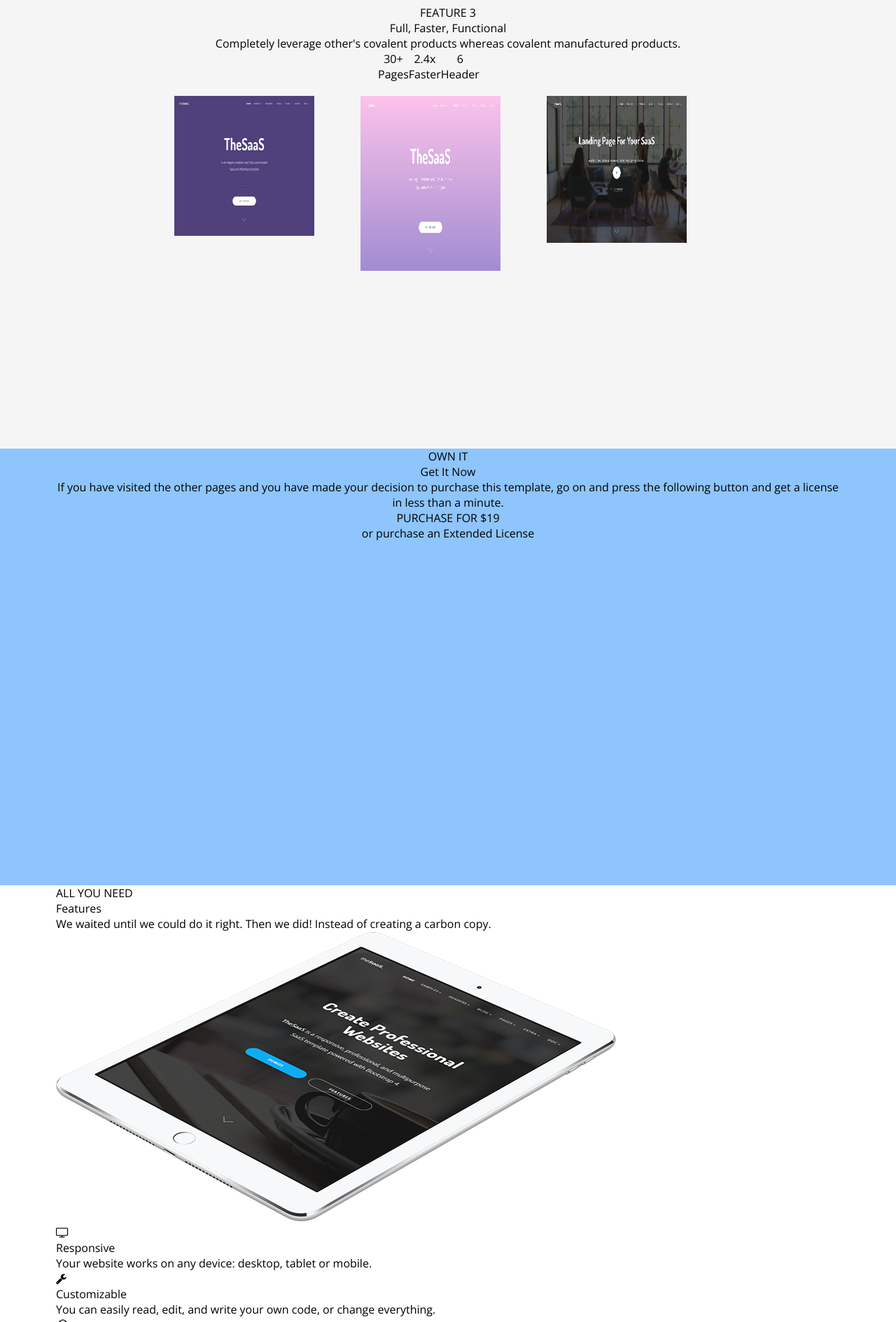
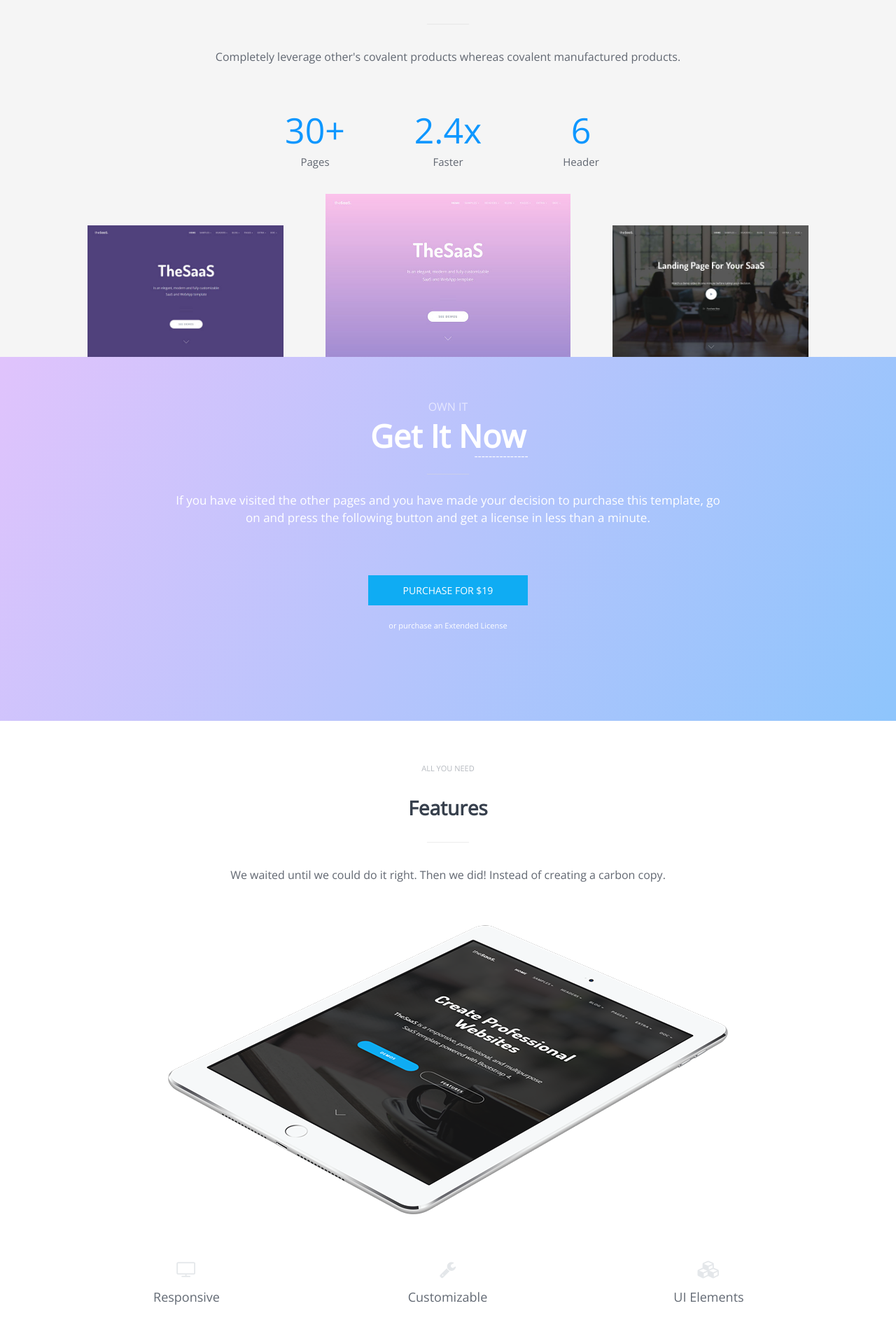
Before and after one commit to davidmkrtchyan991/web-development-thesaas, a PHP site: page / in a window 1280 px wide. Shown: the part 3120-5009 px from the top of the page at 70% size. Run offline with PHP 8.4, Linux system fonts and the light colour scheme.

Commit message:
TheSaas website till unlimited options without responsiveness

```diff
--- a/css/thesaastemp.css
+++ b/css/thesaastemp.css
@@ -33,16 +33,21 @@ a {
 	text-decoration: none;
 }
 .btn {
-	 color: #fff;
-	 background-color: #0facf3;
+	display: inline-block;
+ 	color: #fff;
+ 	background-color: #0facf3;
 }
 .btn:hover {
 	box-shadow: 1px 1px 1px #0facf3, -1px -1px 1px #0facf3;
 }
+.btn-round {
+	border-radius: 44px;
+}
 .line {
-	border: 1px solid #dadada;
+	border-top: 1px solid #dadada;
 	width: 60px;
 	margin: 0 auto;
+	opacity: 0.5;
 }
 .sec-pos {
 	padding-top: 60px;
@@ -71,9 +76,9 @@ a {
 	Header start
 ---------------------*/
 header {
+   	background-image: url("../images/space.png");
 	height: 100vh;
-	background-image: url('../images/sky.jpg');
-    background-size: 100% 100%;
+	background-color: #345269;
 }
 .navigation {
 	overflow: hidden;
@@ -89,7 +94,7 @@ header {
 nav {
 	float: right;
 	margin-bottom: 100px;
-	overflow: hidden;
+	/*overflow: hidden;*/
 }
 .menu-hamburger {
 	color: red;
@@ -167,16 +172,15 @@ nav ul ul li a:hover {
 	margin-bottom: 50px;
 }
 .advert-btn {
-	display: inline-block;
 	margin-bottom: 30px;
 	padding: 16px 58px;
-	border-radius: 44px;
 	font-size: 20px;
-
+}
+.ext-license {
+	font-size: 11px;
 }
 .advert-ext-license {
 	color: grey;
-	font-size: 11px;
 }
 .advert .scroll-down {
 	font-size: 45px;
@@ -255,7 +259,7 @@ nav ul ul li a:hover {
 .variaties {
 	background-color: #f8f8f8;
 	text-align: center;
-	height: 827px;
+	height: 781px;
 }
 .variaties ul {
 	width: 722px;
@@ -268,7 +272,7 @@ nav ul ul li a:hover {
 .variaties ul li {
 	float: left;
 	border-right: 1px solid #616771;
-	width: 120px;
+	width: 16.667%;
 	padding: 7px 0;
 	color: #616771;
 	text-transform: uppercase;
@@ -290,53 +294,103 @@ nav ul ul li a:hover {
 	Variaties end
 -------------------*/
 
-/*-----------------
-	Funstional start
+/*------------------
+	Functional start
 -------------------*/
 .functional {
 	background-color: #f5f5f5;
 	text-align: center;
-	height: 734px;
-	padding-top: 100px;
+	height: 649px;
 }
 .statistics {
 	overflow: hidden;
-	width: 200px;
+	width: 570px;
 	margin: 0 auto 20px;
 }
 .statistics div {
 	float: left;
+	width: 100px;
+	height: 90px;
+	margin: 0 45px 60px;
+}
+.func-result {
+	font-size: 50px;
+	color: #0e97ff;
+}
+.func-part {
+    color: #616771;
+    font-size: 15px;
 }
 .saas {
-	width: 782px;
+	width: 1090px;
+	height: 234px;
 	margin: 0 auto;
 }
 .saas div {
 	float: left;
-	width: 200px;
-	margin-left: 66px;
-}
-.saas img {
-	width: 100%;
-}
-.saas div:first-child {
-	margin-left: 0;
-}
-.header-color img {
-	height: 200px;
-}
-.header-gradient img {
-	height: 250px;
-}
-.header-video img {
-	height: 210px;
+	width: 280px;
+	height: 188px;
+	margin: 0 30px;
+	background-size: cover;
 }
 
+.header-color {
+	background: url("../images/header-color.jpg") no-repeat;
+	height: 234px;
+}
+.header-gradient {
+	position: relative;
+	top: -45px;
+}
+.saas .header-gradient {
+	background: url("../images/header-gradient.jpg") no-repeat;
+	width: 350px;
+	height: 233px;
+	background-size: cover;
+}
+.header-video {
+	background: url("../images/header-video.jpg") no-repeat;
+}
+/*-----------------
+	Functional end
+------------------*/
+
+/*----------------
+	License start
+------------------*/
 .license {
-	background-color: #8ec5fc;
+    background-image: linear-gradient(120deg, #e0c3fc 0%, #8ec5fc 100%);
 	text-align: center;
-	height: 624px;
+	height: 520px;
+	color: #fff;
 }
+.license-subtitle {
+	color: #e6e7fe;
+}
+.license-title {
+	font-size: 45px;
+	font-weight: 600;
+}
+.mark-border {
+	margin: -13px 0 0 152px;
+}
+.license-text {
+	width: 786px;
+	margin: 0 auto;
+	font-size: 17px;
+	line-height: 25px;
+}
+.license .line {
+    margin: 15px auto 24px;
+}
+.license .btn {
+    padding: 12px 50px;
+    font-size: 14px;
+    margin: 70px auto 21px;
+}
+/*-----------------
+	License end
+------------------*/
 
 /*------------------
 	Features start
@@ -344,10 +398,105 @@ nav ul ul li a:hover {
 .features {
 	background-color: #fff;
 	height: 1205px;
+	text-align: center;
 }
+.tools {
+	height: 400px;
+	width: 100%;
+	margin-top: 37px;
+}
+.tools div {
+	width: 327px;
+	margin: 25px 23px;
+	float: left;
+	font-size: 14px;
+	line-height: 25px;
+}
+.tool-icon {
+	color: #e4e7ea;
+	font-size: 25px;
+}
+.tool-title {
+	margin: 11px 0 22px;
+	font-size: 18px;
+	color: #626973;
+}
+.tool-desc {
+	font-size: 14px;
+}
+/*------------------
+	Features end
+-------------------*/
+
+/*---------------------
+	Customization start
+-----------------------*/
+.customization {
+	height: 122px;
+	background-color: #8ea6e6;
+	padding-top: 40px;
+}
+.custom-question {
+	float: left;
+	font-size: 24px;
+	color: #fff;
+}
+.custom-btn {
+	float: right;
+}
+.customization a {
+	display: inline-block;
+	background-color: #fff;
+	padding: 9px 34px;
+	border-color: #f1f2f3;
+    color: #b5b9bf;
+    font-size: 12px;
+}
+.customization a:hover {
+	color: #616771;
+}
+/*--------------------
+	Customization end
+----------------------*/
+
+/*--------------------
+	Business start
+----------------------*/
+.business {
+	height: 640px;
+	background-color: #f8f8f8;
+	padding-top: 70px;
+	position: relative;
+	color: #616771
+}
+.business-content {
+	width: 715px;
+}
+.business-tools div {
+	width: 296px;
+	margin: 50px 60px 0 0;
+	float: left;
+}
+.business-tool-icon {
+	font-size: 25px;
+	color: #0facf3;
+}
+.pricing-window  {
+	background-image: url("../images/pricing-window.jpg");
+	background-size: cover;
+	width: 544px;
+	height: 365px;
+	float: right;
+	position: absolute;
+	right: 0;
+	top: 172px;
+}
+/*--------------------
+	Business end
+----------------------*/
 
 /*-----Media Queries-----*/
-
+/*
 @media all and (max-width: 600px) {
 	.page-width {
 		width: 100%;
@@ -389,6 +538,7 @@ nav ul ul li a:hover {
 	.gallery {
 		width: 100%;
 	}
+	*/
 
 
 
--- a/index.html
+++ b/index.html
@@ -18,6 +18,8 @@
 
 <body>
 <div class="page-wrapper">
+
+	<!--Header start-->
 	<header>
 		<div class="page-width sec-pos">
 			<div class="navigation">
@@ -66,14 +68,15 @@
 				<p class="advert-title">Built for <span>Everybody</span></p>
 				<p class="advert-desc">TheSaaS is an elegant, modern and fully customizable SaaS and WebApp template</p>
 				<hr class="line"/>
-				<a href="https://themeforest.net/checkout/30576305" target="_blank" class="btn advert-btn">PURCHASE NOW - &#36; 19</a><br/>
+				<a href="https://themeforest.net/checkout/30576305" target="_blank" class="btn btn-round advert-btn">PURCHASE NOW - &#36; 19</a><br/>
 				<a href="https://themeforest.net/checkout/30576305" target="_blank" class="advert-ext-license">or purchase an Extended License</a><br/>
 				<a href="#sample"><i class="fa fa-angle-down scroll-down" aria-hidden="true"></i></a>
 			</div>
 		</div>
 	</header>
+	<!--Header end-->
 
-	<!--sample start-->
+	<!--Sample start-->
 	<div class="sample" id="sample">
 		<div class="puge-width sec-pos">
 			<p class="sec-subtitle">DEMO</p>
@@ -119,9 +122,10 @@
 				</div>
 			</div><!--gallery end-->
 		</div>
-	</div><!--Sample end-->
+	</div>
+	<!--Sample end-->
 
-	<!--variaties start-->
+	<!--Variaties start-->
 	<div class="variaties">
 		<div class="page-width sec-pos">
 			<p class="sec-subtitle">FEATURE 5</p>
@@ -142,99 +146,143 @@
 		<div>
 			<img src="images/header-color.jpg" alt="The Saas picture"/>
 		</div>
-	</div><!--variaties end-->
+	</div>
+	<!--Variaties end-->
 
+	<!--Functional start-->
 	<div class="functional">
-		<div class="page-width">
-			<div class="titles">
-				<p>FEATURE 3</p>
-				<p>Full, Faster, Functional</p>
-				<p>Completely leverage other's covalent products whereas covalent manufactured products.</p>
-			</div>
+		<div class="page-width sec-pos">
+			<p class="sec-subtitle">FEATURE 3</p>
+			<p class="sec-title">Full, Faster, Functional</p>
+			<hr class="line"/>
+			<p class="sec-text">Completely leverage other's covalent products whereas covalent manufactured products.</p>
 			<div class="statistics">
 				<div>
-					<span>30+</span><br/>
-					<span>Pages</span>
+					<span class="func-result">30&#43;</span><br/>
+					<span class="func-part">Pages</span>
 				</div>
 				<div>
-					<span>2.4x</span><br/>
-					<span>Faster</span>
+					<span class="func-result">2.4x</span><br/>
+					<span class="func-part">Faster</span>
 				</div>
 				<div>
-					<span>6</span><br/>
-					<span>Header</span>
+					<span class="func-result">6</span><br/>
+					<span class="func-part">Header</span>
 				</div>
 			</div>
 			<div class="saas">
-				<div class="header-color">
-					<img src="images/header-color.jpg" alt="The Saas picture"/>
-				</div>
-				<div class="header-gradient">
-					<img src="images/header-gradient.jpg"/>
-				</div>
-				<div class="header-video">
-					<img src="images/header-video.jpg"/>
-				</div>
+				<div class="header-color"></div>
+				<div class="header-gradient"></div>
+				<div class="header-video"></div>
 			</div>
 		</div>
 	</div>
+	<!--Functional end-->
 
+	<!--License start-->
 	<div class="license">
-		<div class="page-width">
-			<div class="titles">
-				<p>OWN IT</p>
-				<p>Get It Now</p>
-				<p>If you have visited the other pages and you have made your decision to purchase this template, go on and press the following button and get a license in less than a minute.</p>
-			</div>
-			<p>PURCHASE FOR $19</p>
-			<p>or purchase an Extended License</p>
+		<div class="page-width sec-pos">
+			<p class="license-subtitle">OWN IT</p>
+			<p class="license-title">Get It Now</p>
+			<div class="mark-border">&#45;&#45;&#45;&#45;&#45;&#45;&#45;&#45;&#45;&#45;&#45;&#45;&#45;&#45;&#45;</div>
+			<hr class="line"/>
+			<p class="license-text">If you have visited the other pages and you have made your decision to purchase this template, go on and press the following button and get a license in less than a minute.</p>
+			<a href="#" class="btn" target="_blank">PURCHASE FOR &#36;19</a>
+			<p class="ext-license">or purchase an Extended License</p>
 		</div>
 	</div>
+	<!--License end-->
 
+	<!--Features start-->
 	<div class="features">
-		<div class="page-width">
-			<div class="titles">
-				<p>ALL YOU NEED</p>
-				<p>Features</p>
-				<p>We waited until we could do it right. Then we did! Instead of creating a carbon copy.</p>
-			</div>
+		<div class="page-width sec-pos">
+			<p class="sec-subtitle">ALL YOU NEED</p>
+			<p class="sec-title">Features</p>
+			<hr class="line"/>
+			<p class="sec-text">We waited until we could do it right. Then we did! Instead of creating a carbon copy.</p>
 			<div>
 				<img src="images/feature-tablet.png" alt="Tablet"/>
 			</div>
 			<div class="tools">
 				<div>
-					<i class="fa fa-television" aria-hidden="true"></i>
-					<p>Responsive</p>
-					<p>Your website works on any device: desktop, tablet or mobile.</p>
+					<i class="fa fa-television tool-icon" aria-hidden="true"></i>
+					<p class="tool-title">Responsive</p>
+					<p class="tool-desc">Your website works on any device: desktop, tablet or mobile.</p>
 				</div>
 				<div>
-					<i class="fa fa-wrench" aria-hidden="true"></i>
-					<p>Customizable</p>
-					<p>You can easily read, edit, and write your own code, or change everything.</p>
+					<i class="fa fa-wrench tool-icon" aria-hidden="true"></i>
+					<p class="tool-title">Customizable</p>
+					<p class="tool-desc">You can easily read, edit, and write your own code, or change everything.</p>
 				</div>
 				<div>
-					<i class="fa fa-cubes" aria-hidden="true"></i>
-					<p>UI Elements</p>
-					<p>There is a bunch of useful and necessary elements for developing your website.</p>
+					<i class="fa fa-cubes tool-icon" aria-hidden="true"></i>
+					<p class="tool-title">UI Elements</p>
+					<p class="tool-desc">There is a bunch of useful and necessary elements for developing your website.</p>
 				</div>
 				<div>
-					<i class="fa fa-code" aria-hidden="true"></i>
-					<p>Clean Code</p>
-					<p>You can find our code well organized, commented and readable.</p>
+					<i class="fa fa-code tool-icon" aria-hidden="true"></i>
+					<p class="tool-title">Clean Code</p>
+					<p class="tool-desc">You can find our code well organized, commented and readable.</p>
 				</div>
 				<div>
-					<i class="fa fa-file-text-o" aria-hidden="true"></i>
-					<p>Documented</p>
-					<p>As you can see in the source code, we provided a comprehensive documentation.</p>
+					<i class="fa fa-file-text-o tool-icon" aria-hidden="true"></i>
+					<p class="tool-title">Documented</p>
+					<p class="tool-desc">As you can see in the source code, we provided a comprehensive documentation.</p>
 				</div>
 				<div>
-					<i class="fa fa-download" aria-hidden="true"></i>
-					<p>Free Updates</p>
-					<p>When you purchase this template, you'll freely receive future updates.</p>
+					<i class="fa fa-download tool-icon" aria-hidden="true"></i>
+					<p class="tool-title">Free Updates</p>
+					<p class="tool-desc">When you purchase this template, you'll freely receive future updates.</p>
 				</div>
 			</div>
 		</div>
 	</div>
+	<!--Features end-->
+
+	<!--Customization start-->
+	<div class="customization">
+		<div class="page-width">
+			<p class="custom-question">Do you need a customization for your template?</p>
+			<div class="custom-btn"><a href="#" target="_blank" class="btn-round">REQUEST CUSTOMIZATION</a></div>
+		</div>
+	</div>
+	<!--Customization end-->
+
+	<!--Business start-->
+	<div class="business">
+		<div class="page-width">
+			<div class="business-content">
+				<p class="sec-title">Perfect for Your Business</p>
+				<p>Energistically transform pandemic manufactured products whereas premier solutions. Compellingly streamline an expanded array of web-readiness rather.</p>
+				<div class="business-tools">
+					<div>
+						<i class="fa fa-television business-tool-icon" aria-hidden="true"></i>
+						<p class="tool-title">RESPONSIVE</p>
+						<p class="tool-desc">Professionally foster cross-platform solutions rather than highly.</p>
+					</div>
+					<div>
+						<i class="fa fa-wrench business-tool-icon" aria-hidden="true"></i>
+						<p class="tool-title">CUSTOMIZABLE</p>
+						<p class="tool-desc">Professionally foster cross-platform solutions rather than highly.</p>
+					</div>
+					<div>
+						<i class="fa fa-code business-tool-icon" aria-hidden="true"></i>
+						<p class="tool-title">CLEAN</p>
+						<p class="tool-desc">Professionally foster cross-platform solutions rather than highly.</p>
+					</div>
+					<div>
+						<i class="fa fa-file-text-o business-tool-icon" aria-hidden="true"></i>
+						<p class="tool-title">DOCUMENTED</p>
+						<p class="tool-desc">Professionally foster cross-platform solutions rather than highly.</p>
+					</div>
+				</div>
+			</div>
+			<div class="pricing-window"></div>
+		</div>
+	</div>
+	<!--Business end-->
+
+
 </div><!-- page-wrapper end -->
 
 </body>
```
Also changed, not shown: images/pricing-window.jpg (added), images/space.png (added).
